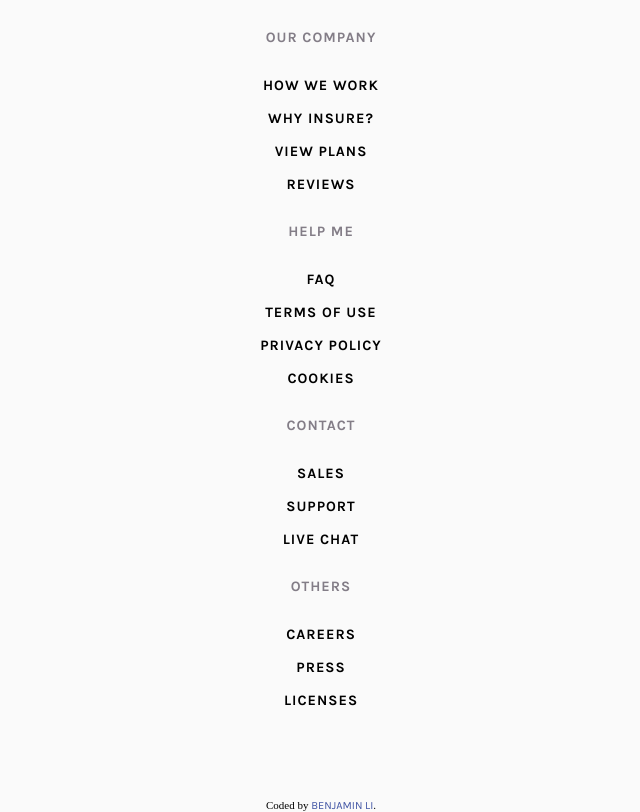
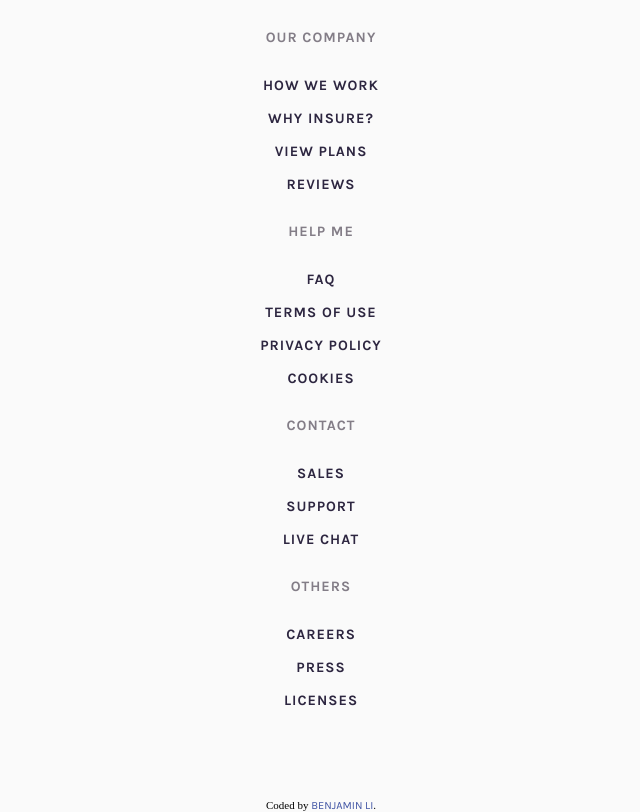
Before and after one commit to benjaminli7/insure-landing-page, a plain HTML site: page index.html in a window 1280 px wide. Shown: the part 3649-4461 px from the top of the page, without its empty margins (319-959 px from the left). Drawn offline with Linux system fonts and the light colour scheme.

Commit message:
first commit

```diff
--- a/styles.css
+++ b/styles.css
@@ -91,7 +91,7 @@ footer h3,
 }
 
 footer ul li a {
-  color: black;
+  color: var(--dark-violet);
 }
 
 .footer-item {
```
